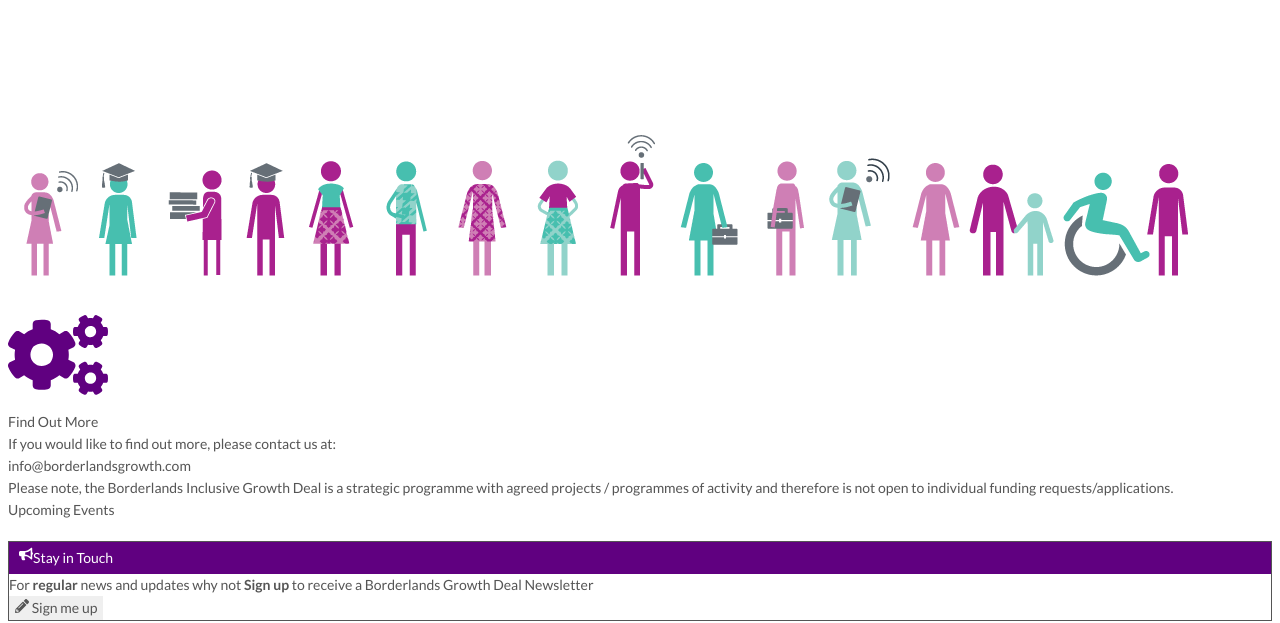
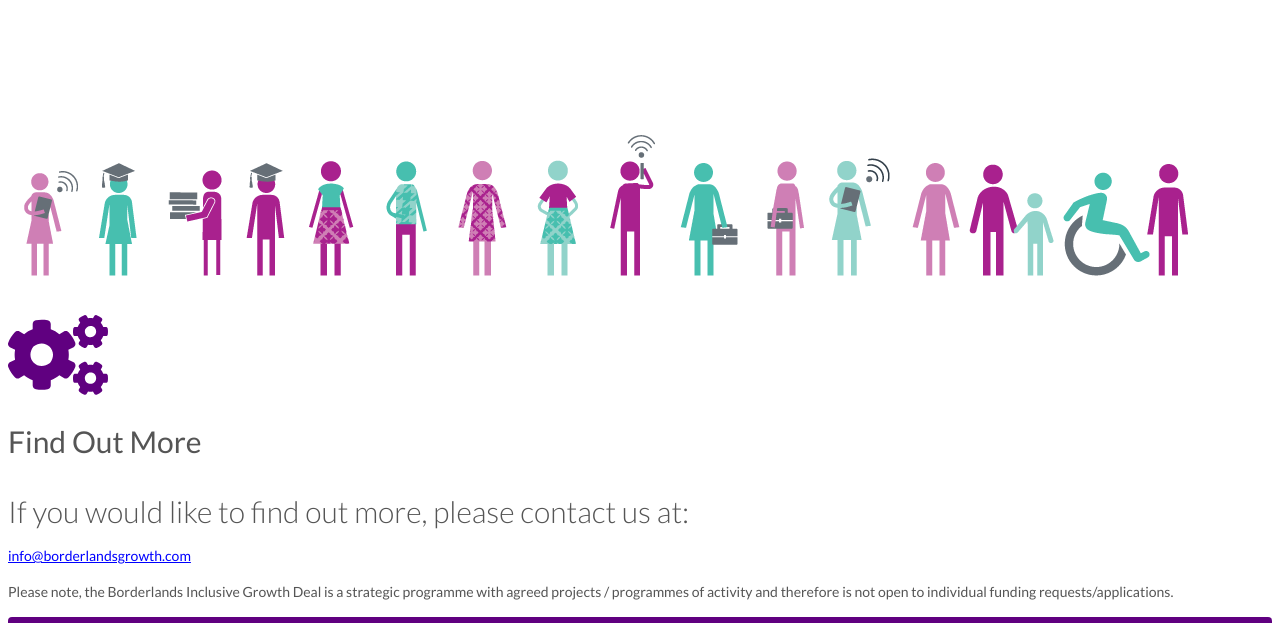
Before and after one commit to kyeap/borderlandsgrowth, a Gatsby site: page /Your-Borderlands in a window 1280 px wide. Shown: the part 180-803 px from the top of the page. Built offline with nearby package versions, Linux system fonts and the light colour scheme; Gatsby itself is replaced by a stand-in of ours.

Commit message:
feature: borderlands accordion

```diff
--- a/src/components/DropdownCard.js
+++ b/src/components/DropdownCard.js
@@ -1,18 +1,20 @@
 import React, {useState} from "react";
 import "../styles/dropdownCard.css";
+
 
 const DropdownCard = (props) => {
     const {date, title, text = "", download = "", link } = props;
     const [dropdown, setDropdown] = useState(false);
+
     return (
         <div className="dropdowncard-container">
             <div className="title-container">
                 <div className="card-title"> {title} </div>
-                <div className="card-dropdown-plus" onClick={()=>setDropdown(x=>!x)}> + </div>
+                <div className="card-dropdown-plus" onClick={() => setDropdown(prevState => !prevState)}>
+                 +
                 </div>
-            { dropdown &&
-                <>
-                    <div className="dropdown-container">
+            </div>
+            <div id={title} className="dropdown-container" style={{ height: dropdown? "auto" : "0px", display: dropdown? "block":"none"}}>
                 <div>{date}</div>
                 <div>{title}</div>
                 {text != "" && <div>{text}</div>}
@@ -22,10 +24,9 @@
                         <div>{download}</div>
                     </div>
                 }
+                <button><a href={link}>READ MORE</a></button>
             </div>
-                    <button><a href={link}>READ MORE</a></button>
-                </>
-            }
+
         </div>
     )
 }
--- a/src/pages/Your-Borderlands.js
+++ b/src/pages/Your-Borderlands.js
@@ -12,38 +12,34 @@
 
 import {newletters} from "../data/borderlands.js";
 
-
-const purple = {
-    color: "#600080",
-    fontSize: "100px",
-}
-
 const Borderlands = () => {
     return (
         <>
             <Header/>
             <img src={borderlands_banner} alt="Banner" className="banner"/>
-            <FaCogs style={purple}/>
-            <div>Find Out More</div>
-            <div>If you would like to find out more, please contact us at:</div>
-            <div><a href="mailto:info@borderlandsgrowth.com?subject=Enquiry%20from%20the%20Borderlands%20Website">info@borderlandsgrowth.com</a></div>
-            <div>Please note, the Borderlands Inclusive Growth Deal is a strategic programme with agreed projects / programmes of activity and therefore is not open to individual funding requests/applications.&nbsp;</div>
-            <div>Upcoming Events</div>
+            <FaCogs className="FaCogs"/>
+            <div className="title">Find Out More</div>
+            <div className="title sub">If you would like to find out more, please contact us at:</div>
+            <p><a className="anchor_style" href="mailto:info@borderlandsgrowth.com?subject=Enquiry%20from%20the%20Borderlands%20Website">info@borderlandsgrowth.com</a></p>
+            <p>Please note, the Borderlands Inclusive Growth Deal is a strategic programme with agreed projects / programmes of activity and therefore is not open to individual funding requests/applications.&nbsp;</p>
+            <div className="button-container">
+                <div className="button-purple">Upcoming Events</div>
+            </div>
             <div className="card-container">
                 <div className="card-title-container">
-                    <FaBullhorn/>
-                    <div>Stay in Touch</div>
+                    <FaBullhorn className="horn-icon"/>
+                    <div className="title">Stay in Touch</div>
                 </div>
-                <div>
+                <div className="card-container-context-container">
                     <div>
                         For <strong>regular</strong> news and updates why not <strong>Sign up</strong> to receive a Borderlands Growth Deal Newsletter
                     </div>
-                    <button>
-                        <FaPencilAlt/> Sign me up
+                    <button className="card-button">
+                        <FaPencilAlt/> Sign me up please
                     </button>
                 </div>
             </div>
-            <div>Borderlands <strong>Newsletters</strong></div>
+            <div className="title">Borderlands <strong>Newsletters</strong></div>
             {newletters.map((newsletter)=>{
                 return (
                     <DropdownCard
--- a/src/styles/dropdownCard.css
+++ b/src/styles/dropdownCard.css
@@ -10,9 +10,20 @@
     justify-content: space-between;
 }
 
+.dropdown-container {
+    transition: all 0.5s ease-in;
+    transform-origin: top;
+    /* animation: dropdownCard-animation 1s; */
+}
+
 .download-container {
     margin: 25px 0;
     border: solid 1px #e6e6e6;
     padding: 10px;
     clear: both;
 }
+
+@keyframes dropdownCard-animation {
+    from {transform: translateY(-4rem);}
+    to {transform: translateY(0rem);}
+}
```
Lines whose indentation alone changed are shown as unchanged.
